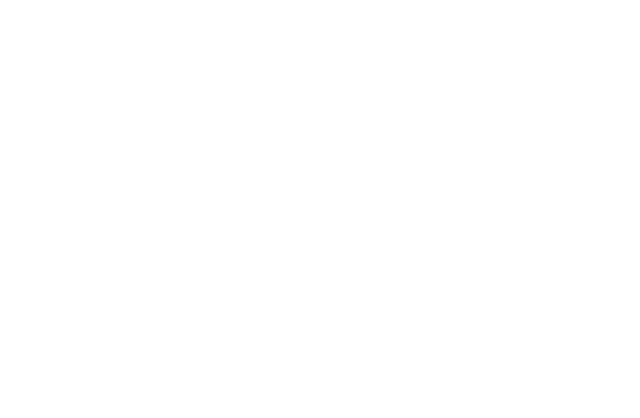
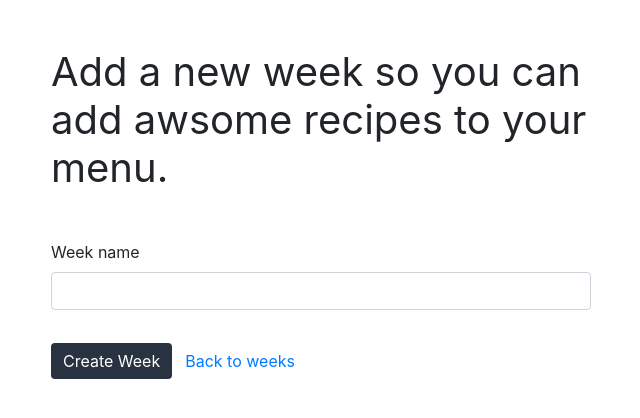
Before and after one commit to swaff-y/hellofresh-frontend, a React (Create React App) app: page /week/1 in a window 1280 px wide. Shown: the top 418 px of the page, without its empty margins (319-959 px from the left). Built offline with nearby package versions, Linux system fonts and the light colour scheme; no server answers; the HTML template or start-up script is replaced by a standard one.

Commit message:
New week component, set-up

```diff
--- a/src/App.js
+++ b/src/App.js
@@ -4,6 +4,7 @@
 import Recipes from "./components/Recipes";
 import Recipe from "./components/Recipe";
 import NewRecipe from "./components/NewRecipe";
+import NewWeek from "./components/NewWeek";
 import Weeks from "./components/Weeks";
 import './App.css';
 
@@ -17,6 +18,7 @@
           <Route path="/weeks/:page" exact component={Weeks} />
           <Route path="/recipe/:id/:page" exact component={Recipe} />
           <Route path="/recipe/:page" exact component={NewRecipe} />
+          <Route path="/week/:page" exact component={NewWeek} />
         </Switch>
       </Router>
     </div>
--- a/src/components/NewRecipe.js
+++ b/src/components/NewRecipe.js
@@ -43,7 +43,7 @@
     e.preventDefault();
     api.post(`recipes/create`,formDetails)
     .then((res)=>{
-      history.push(`/recipes`);
+      history.push(`/recipes/1`);
     })
     .catch(err=>{
       console.warn(err);
--- /dev/null
+++ b/src/components/NewWeek.js
@@ -0,0 +1,88 @@
+import React, {useEffect, useState} from 'react';
+import { useHistory, useParams } from "react-router-dom";
+import {Helmet} from 'react-helmet';
+import {Link} from "react-router-dom";
+import "./newWeek.css";
+import api from '../api';
+
+const NewWeek = (props) => {
+  let params = useParams();
+  const pageLink = "/weeks/" + params.page;
+  let history = useHistory();
+  const [name,setName] = useState();
+  const [lastWeek,setLastWeek] = useState();
+  const [number,setNumber] = useState();
+  const [formDetails, setFormDetails] = useState({
+    name:"",
+    number: ""
+  })
+
+  useEffect(()=>{
+    api.get(`week/last`)
+    .then((res)=>{
+      const newFormDetails = formDetails;
+      newFormDetails.number = res.data.number + 1;
+      setFormDetails(newFormDetails);
+    })
+    .catch((err)=>{
+      console.warn(err);
+    })
+  },[])
+
+  const onChangeName = (e) => {
+    setName(e.target.value);
+    const newFormDetails = formDetails;
+    newFormDetails.name = e.target.value;
+    setFormDetails(newFormDetails);
+  }
+
+  const onSubmit = (e) => {
+    e.preventDefault();
+
+    api.post(`weeks/create`,formDetails)
+    .then((res)=>{
+      history.push(`/weeks/1`);
+    })
+    .catch(err=>{
+      console.warn(err);
+    })
+  }
+
+  return(
+    <div className="container mt-5" data-test="component-newWeek">
+      <Helmet>
+        <title>Add a new week</title>
+        <meta name="description" content="Hello Fresh New weeks" />
+      </Helmet>
+      <div className="row">
+        <div className="col-sm-12 col-lg-6 offset-lg-3">
+          <h1 className="font-weight-normal mb-5">
+            Add a new week so you can add awsome recipes to your menu.
+          </h1>
+          <form onSubmit={onSubmit}>
+            <div className="form-group">
+              <label htmlFor="weekName">Week name</label>
+              <input
+                type="text"
+                name="name"
+                id="weekName"
+                className="form-control"
+                required
+                onChange={onChangeName}
+              />
+            </div>
+
+            <button type="submit" className="btn custom-button mt-3">
+              Create Week
+            </button>
+            <Link to={pageLink} className="btn btn-link mt-3">
+              Back to weeks
+            </Link>
+          </form>
+        </div>
+      </div>
+    </div>
+  )
+}
+
+export default NewWeek;
```
Also changed, not shown: src/components/newWeek.css (added), 1 other file (tests, documents, lock files or other folders).
